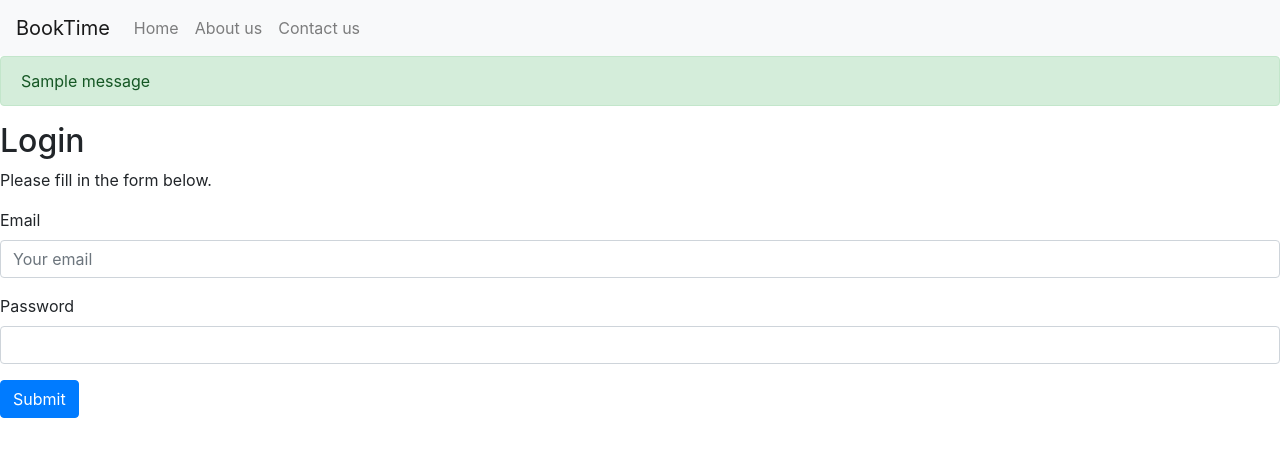
After one commit to vpekane/django-ecommerce-website, a Django app: template main/templates/login.html in a window 1280 px wide. The commit adds this page. Shown: the top 457 px of the page. Run offline with Django 3.2, Linux system fonts and the light colour scheme; the template is opened without the code that fills it, so the values that code supplies are empty, except form fields; tables that the repository leaves empty hold one stand-in row (values such as "Sample post"); one stand-in notice (Sample message) is shown; form fields are guessed from the names that the template uses; some libraries are stand-ins or nearby versions.

Commit message:
added new template page and modified base template

```diff
--- a/main/templates/base.html
+++ b/main/templates/base.html
@@ -37,6 +37,11 @@
                 </ul>
             </div>
         </nav>
+        {% for message in messages %}
+            <div class="alert alert-{{ message.tags }}">
+                {{ message }}
+            </div>
+        {% endfor %}
         {% block content %}
         {% endblock content %}
         <script
--- /dev/null
+++ b/main/templates/login.html
@@ -0,0 +1,42 @@
+{% extends 'base.html' %}
+
+{% block content %}
+    <h2>Login</h2>
+    <p>Please fill in the form below.</p>
+    <form method="POST">
+        {% csrf_token %}
+        {{ form.non_feild_errors }}
+        <div class="form-group">
+            {{ form.email.label_tag }}
+            <input
+                type="email"
+                class="form-control {% if form.email.errors %}
+                is-invalid{% endif %}"
+                id="id_email"
+                name="email"
+                placeholder="Your email"
+                value="{{ form.email.value | default:"" }}">
+            {% if form.email.errors %}
+                <div class="invalid-feedback">
+                    {{ form.email.errors }}
+                </div>
+            {% endif %}
+        </div>
+        <div class="form-group">
+            {{ form.password.label_tag }}
+            <input
+                type="password"
+                class="form-control {% if form.password.errors %}
+                is-invalid{% endif %}"
+                id="id_password"
+                name="password"
+                value="{{ form.password.value | default:"" }}">
+            {% if form.password.errors %}
+                <div class="invalid-feedback">
+                    {{ form.password.errors }}
+                </div>
+            {% endif %}
+        </div>
+        <button type="submit" class="btn btn-primary">Submit</button>
+    </form>
+{% endblock content %}
```
